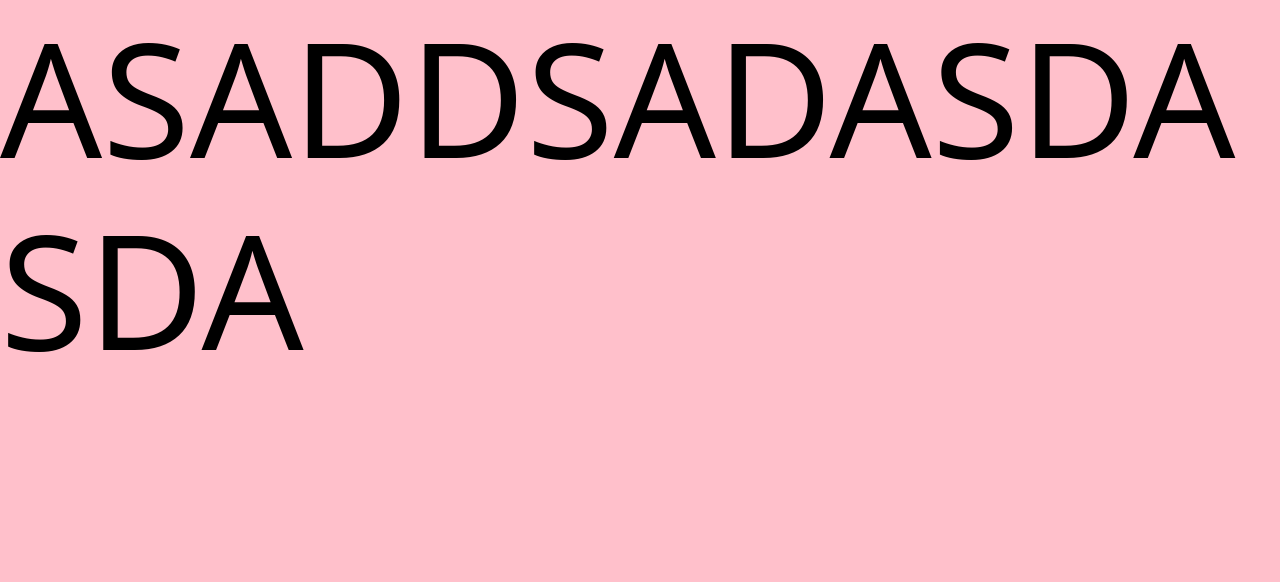
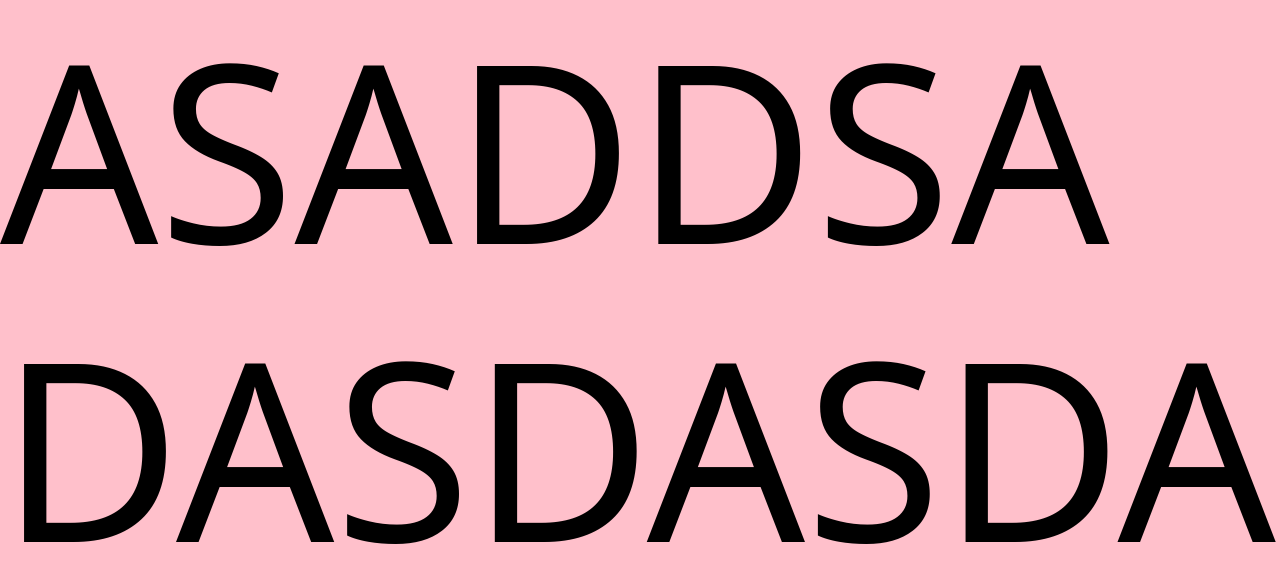
Before and after one commit to utof/living-text, a React (Vite) app: page / in a window 1280 px wide. Shown: the top 582 px of the page. Built offline with nearby package versions, Linux system fonts and the light colour scheme.

Commit message:
word-break

```diff
--- a/src/App.jsx
+++ b/src/App.jsx
@@ -1,43 +1,45 @@
-import React, { useState } from "react";
-import styled from "@emotion/styled";
-const TextAreaWrapper = styled.div`
-  padding: 0;
-  text-align: justify;
-  margin: 0;
-  height: 100vh;
-  max-height: 100vh;
-  overflow: hidden;
-
-  &:after {
-    content: "";
-    display: inline-block;
-    width: 100%;
-    color: #ff1818;
-    /* pointer-events: none; */
-  }
-`;
+import React, { useEffect, useRef, useState } from "react";
 
 export default function App() {
   const [text, setText] = useState("ASADDSADASDASDA");
+  const textRef = useRef(null);
+  const [fontSize, setFontSize] = useState(400); // in px
+
+  useEffect(() => {
+    const el = textRef.current;
+    // if (!el) return;
+
+    let size = fontSize;
+    const maxTries = 50;
+
+    for (let i = 0; i < maxTries; i++) {
+      if (el.scrollHeight <= el.clientHeight) break;
+      size -= 2;
+      el.style.fontSize = `${size}px`;
+    }
+
+    setFontSize(size);
+  }, [fontSize, text]);
 
   return (
-    <TextAreaWrapper>
+    <div
+      style={{ height: "100vh", overflow: "hidden", wordBreak: "break-word" }}
+    >
       <textarea
+        ref={textRef}
         value={text}
         onChange={(e) => setText(e.target.value)}
         style={{
-          overflow: "hidden",
+          fontSize: `${fontSize}px`,
           width: "100%",
           height: "100%",
-          maxHeight: "100vh",
           lineHeight: 1.2,
-          fontSize: "10rem",
+          resize: "none",
           outline: "none",
-          resize: "none",
-          backgroundColor: "pink",
-          // boxSizing: "border-box",
+          background: "pink",
+          overflow: "hidden",
         }}
       />
-    </TextAreaWrapper>
+    </div>
   );
 }
```
